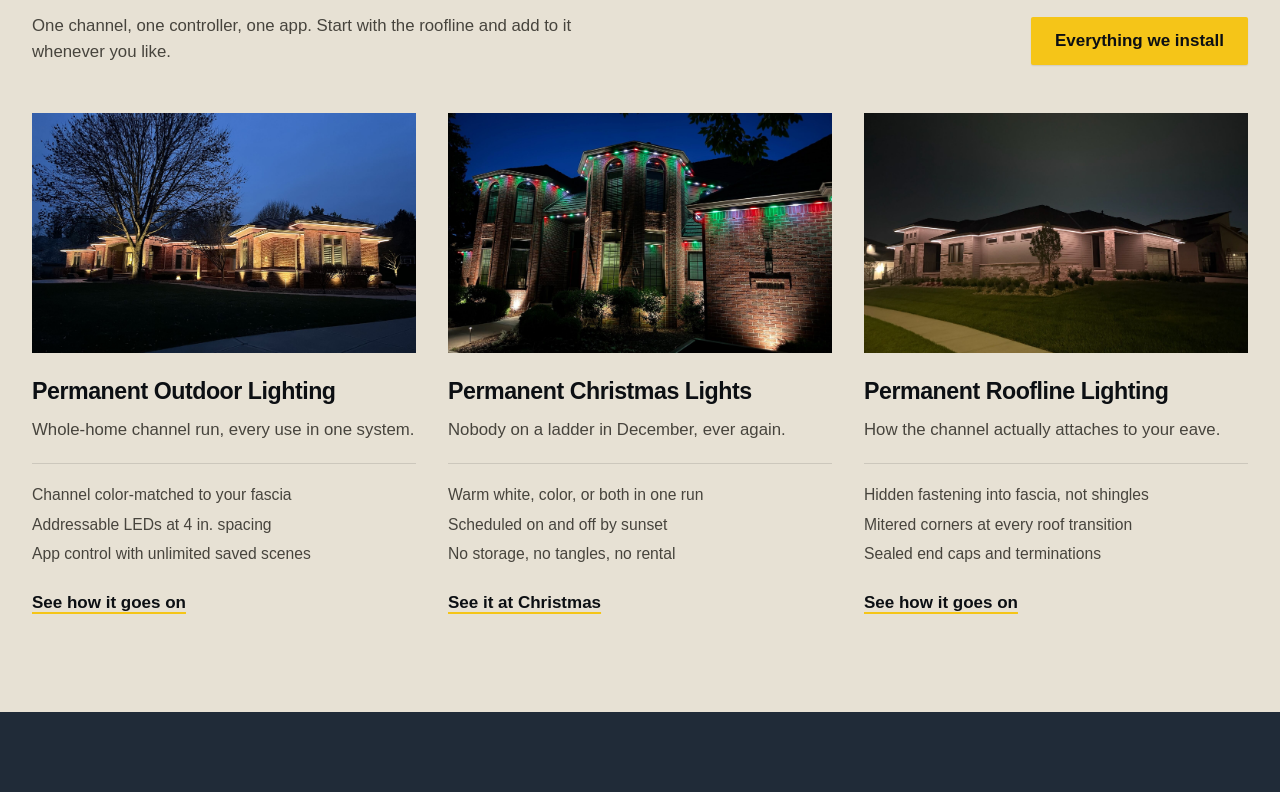
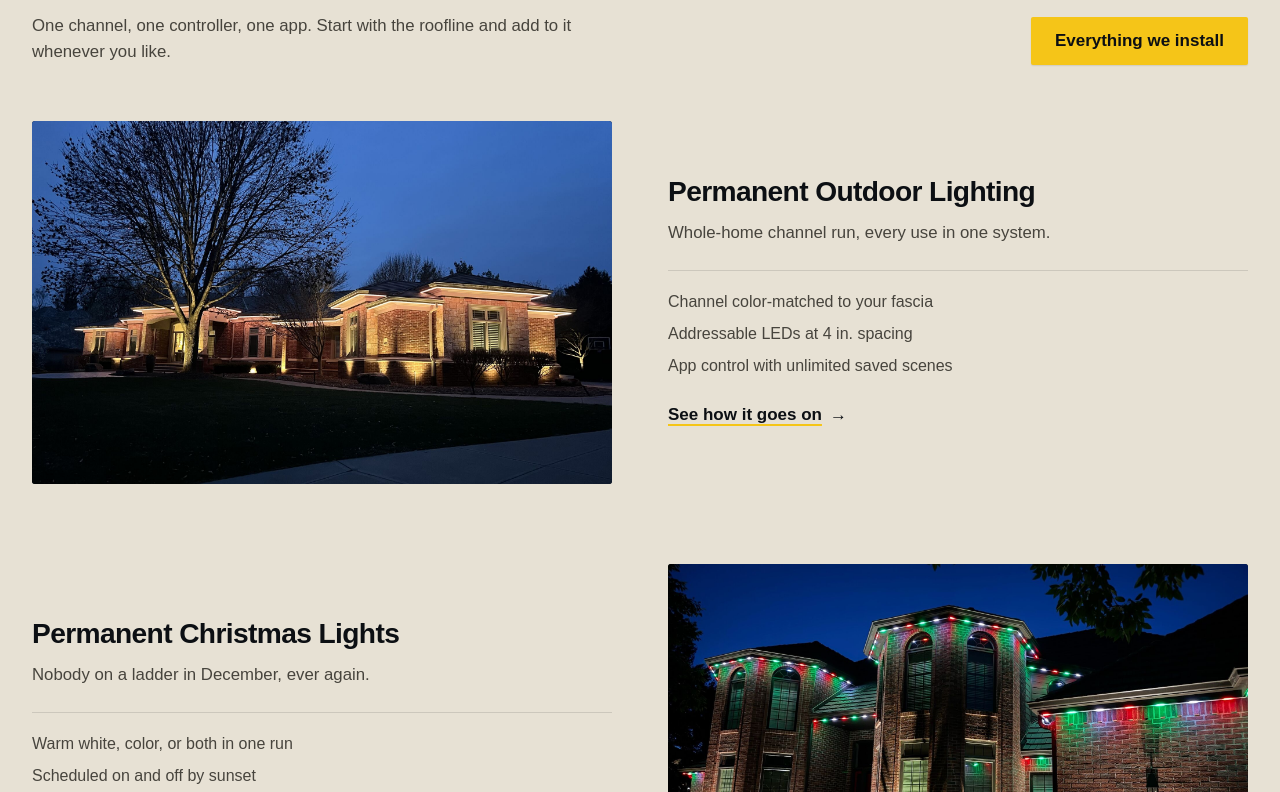
Before and after one commit to kvelasquez315/brytr-site, a Next.js app: page / in a window 1280 px wide. Shown: the part 968-1760 px from the top of the page. Built offline with nearby package versions, Linux system fonts and the light colour scheme; a web font is replaced by a local one.

Commit message:
Installs as staggered wide rows, arrow affordance, no box-drawing banners

```diff
--- a/components/sections/home-v2.tsx
+++ b/components/sections/home-v2.tsx
@@ -8,7 +8,7 @@ import { googleLogo } from "@/content/badges";
 import { Button } from "@/components/ui/button";
 import { QuoteForm } from "@/components/ui/bits";
 
-/* ═══ THE THIRD DESIGN, AND WHAT THE SECOND ONE GOT WRONG ═══════════════════════════════
+/* THE THIRD DESIGN, AND WHAT THE SECOND ONE GOT WRONG
  *
  * Round one was a mosaic: 66 boxed containers, 28 headings, 172 amber elements, 187 pieces of
  * 13-15px text against 13 large ones. The client called it jumbled and he was right.
@@ -32,7 +32,7 @@ import { QuoteForm } from "@/components/ui/bits";
  *
  * TruGreen is not sparse. It is *ordered*. Every section is a two or three column
  * composition that fills its width, headlines are short enough to sit on one or two lines,
- * and there are bullet lists — which round two had stripped out as clutter. What makes it
+ * and there are bullet lists -- which round two had stripped out as clutter. What makes it
  * feel calm is that each section has ONE structure, repeated cleanly, not that each section
  * is nearly empty.
  *
@@ -55,56 +55,71 @@ import { QuoteForm } from "@/components/ui/bits";
  *   THE GROUND CHANGE IS THE DIVIDER.  So is this.
  */
 
-/* ── 2 · WHAT WE INSTALL ───────────────────────────────────────────────────────────────
+/* 2 - WHAT WE INSTALL
  *
- * Three equal cards filling the row, the way TruGreen's contact section and comparison
- * section both do it. Round two made this one 21:9 tile the width of the column with two
- * beneath, which left an enormous picture and a lot of nothing. Each card: photograph at
- * 4:3, name, one line, three things it includes. That is enough to fill a third of 1,440px
- * without a single decorative element.
+ * STAGGERED ROWS, NOT A CARD GRID. The client, on the version that stood here: still very
+ * blocky and robotic, looks very AI. He is right, and the reason is that every section on the
+ * page had become the same object -- a symmetric grid of equal-width rectangles. Three of those
+ * in a row is what "AI-generated" looks like, regardless of how well each one is set.
+ *
+ * propertypest.com, which he named, does not repeat one archetype. Its five pest cards are a
+ * five-across row with a right-aligned arrow; its three service types are WIDE ROWS with the
+ * image on the left and the copy on the right; its process is a numbered vertical timeline; its
+ * areas are plain multi-column lists. Different shape per section, so nothing reads as a
+ * template being refilled.
+ *
+ * So this section takes the wide-row pattern: photograph one side, copy the other, alternating
+ * sides down the three. It is the same content as the three cards, arranged so the eye moves
+ * across rather than scanning three identical columns, and it gives the page an archetype the
+ * photograph grid and the review cards do not use. The arrow is Property Pest's affordance and
+ * it is worth stealing: a card with a destination marked reads as designed, a card without one
+ * reads as generated.
  */
 const LEAD = ["permanent-outdoor-lighting", "permanent-christmas-lights", "permanent-roofline-lighting"];
 
-function ServiceCard({ slug }: { slug: string }) {
+function Arrow() {
+  return (
+    <span className="ml-2 inline-block transition-transform duration-[--dur-fast] group-hover:translate-x-1" aria-hidden>
+      &rarr;
+    </span>
+  );
+}
+
+function ServiceRow({ slug, flip }: { slug: string; flip?: boolean }) {
   const svc = services.find((s) => s.slug === slug);
   const img = svc?.photo ? images[svc.photo] : undefined;
   if (!svc) return null;
   return (
-    <article className="flex flex-col">
+    <Link
+      href={`/services/${svc.slug}`}
+      data-spot
+      className="group grid items-center gap-8 lg:grid-cols-2 lg:gap-14"
+    >
       {img?.src && (
-        <Link href={`/services/${svc.slug}`} data-spot className="group block overflow-hidden">
-          <div className="relative aspect-16/10 w-full overflow-hidden bg-primary">
+        <div className={`relative aspect-16/10 w-full overflow-hidden rounded-lg bg-primary ${flip ? "lg:order-2" : ""}`}>
           <Image
             src={img.src}
             alt={img.alt}
             fill
-              sizes="(min-width:1024px) 33vw, (min-width:640px) 50vw, 100vw"
+            sizes="(min-width:1024px) 50vw, 100vw"
             className="object-cover transition-transform duration-[--dur-slow] ease-[--ease-out-expo] group-hover:scale-[1.03]"
           />
         </div>
-        </Link>
       )}
-      <h3 className="mt-6 font-display text-[1.45rem] font-bold leading-tight tracking-[-0.02em] text-foreground">
-        <Link href={`/services/${svc.slug}`} className="hover:underline decoration-accent decoration-2 underline-offset-4">
-          {svc.name}
-        </Link>
-      </h3>
-      <p className="mt-2.5 text-[1.05rem] leading-relaxed text-muted-foreground">{svc.short}</p>
-      <ul className="mt-5 flex-1 space-y-2 border-t border-border pt-5">
+      <div className={flip ? "lg:order-1" : ""}>
+        <h3 className="display-section text-foreground">{svc.name}</h3>
+        <p className="lead mt-3 text-muted-foreground">{svc.short}</p>
+        <ul className="mt-6 space-y-2.5 border-t border-border pt-5">
           {svc.includes.slice(0, 3).map((i) => (
-          <li key={i} className="text-[0.98rem] leading-snug text-muted-foreground">{i}</li>
+            <li key={i} className="text-[1rem] leading-snug text-muted-foreground">{i}</li>
           ))}
         </ul>
-      <div className="mt-6">
-        <Link
-          href={`/services/${svc.slug}`}
-          data-spot
-          className="font-semibold text-foreground underline decoration-accent decoration-2 underline-offset-4"
-        >
+        <p className="mt-6 font-semibold text-foreground underline decoration-accent decoration-2 underline-offset-4">
           {svc.name === "Permanent Christmas Lights" ? "See it at Christmas" : "See how it goes on"}
+          <Arrow />
+        </p>
+      </div>
     </Link>
-      </div>
-    </article>
   );
 }
 
@@ -125,15 +140,15 @@ export function Installs() {
           <Button asChild size="md"><Link href="/services">Everything we install</Link></Button>
         </div>
 
-        <div className="mt-12 grid gap-10 sm:grid-cols-2 lg:grid-cols-3 lg:gap-8">
-          {LEAD.map((s) => <ServiceCard key={s} slug={s} />)}
+        <div className="mt-14 space-y-16 lg:space-y-20">
+          {LEAD.map((s, i) => <ServiceRow key={s} slug={s} flip={i % 2 === 1} />)}
         </div>
       </div>
     </section>
   );
 }
 
-/* ── 4 · WHAT PEOPLE SAY ───────────────────────────────────────────────────────────────
+/* 4 - WHAT PEOPLE SAY
  *
  * Real Google review cards. Round three set them as three bare quotes in columns, which read
  * as copy we had written about ourselves. A card with the reviewer, a star row and the source
@@ -229,7 +244,7 @@ export function Proof() {
   );
 }
 
-/* ── 5 · THE WORK ──────────────────────────────────────────────────────────────────────
+/* 5 - THE WORK
  *
  * THE FULL-BLEED BAND IS GONE, and it was a genuine bug rather than a taste call.
  * `aspect-21/9` and `max-h-[24rem]` were fighting each other: the element wanted to be
@@ -245,12 +260,12 @@ export function Proof() {
  * again: pick one.
  */
 const WORK: { key: string; scene: string; note: string }[] = [
-  { key: "homeBrickGablesGold", scene: "Warm white",       note: "A complicated roof. More gables means more corners to get right." },
-  { key: "seqRedGreen",         scene: "Red and green",     note: "The same house, the December scene, one tap apart." },
-  { key: "poolPergolaDusk",     scene: "Pergola run",       note: "Pool at dusk. The reason people buy the overhead run." },
-  { key: "homeShakeBrick",      scene: "Warm white",        note: "Downlights along every eave and gable on a traditional elevation." },
-  { key: "homeWideRanch",       scene: "One long run",      note: "The hardest elevation to light. A straight run shows every sag." },
-  { key: "homePrairieTwilight", scene: "Civil twilight",    note: "The twenty minutes when this product looks its best." },
+  { key: "homeBrickGablesGold", scene: "Warm white", note: "A complicated roof. More gables means more corners to get right." },
+  { key: "seqRedGreen", scene: "Red and green", note: "The same house, the December scene, one tap apart." },
+  { key: "poolPergolaDusk", scene: "Pergola run", note: "Pool at dusk. The reason people buy the overhead run." },
+  { key: "homeShakeBrick", scene: "Warm white", note: "Downlights along every eave and gable on a traditional elevation." },
+  { key: "homeWideRanch", scene: "One long run", note: "The hardest elevation to light. A straight run shows every sag." },
+  { key: "homePrairieTwilight", scene: "Civil twilight", note: "The twenty minutes when this product looks its best." },
 ];
 
 export function Work() {
@@ -315,7 +330,10 @@ export function Work() {
                 />
               </div>
               <div className="flex flex-1 flex-col px-5 py-4">
-                <p className="font-display text-[1.05rem] font-bold leading-tight text-on-dark">{w.scene}</p>
+                <p className="font-display text-[1.05rem] font-bold leading-tight text-on-dark">
+                  {w.scene}
+                  <Arrow />
+                </p>
                 <p className="mt-1.5 text-[0.9rem] leading-snug text-on-dark-muted">{w.note}</p>
               </div>
             </Link>
@@ -326,7 +344,7 @@ export function Work() {
   );
 }
 
-/* ── 6 · THE HARDWARE, AND WHY US ──────────────────────────────────────────────────────
+/* 6 - THE HARDWARE, AND WHY US
  *
  * Two columns, and the client's read of the flat version was right twice over: it needed
  * colour, and he asked about logos.
@@ -441,7 +459,7 @@ export function Hardware() {
   );
 }
 
-/* ── 7 · THE CLOSER ───────────────────────────────────────────────────────────────────
+/* 7 - THE CLOSER
  *
  * Text and the form, two columns, with the phone number as the fallback for anyone who would
  * rather talk. Short, because the page has already made its case.
@@ -472,7 +490,7 @@ export function Closer() {
   );
 }
 
-/* ── 5b · THE BAND ────────────────────────────────────────────────────────────────────
+/* 5b - THE BAND
  *
  * The client, on the third pass: not enough design or colour. He is right, and the page had
  * none of the one device that fixes both at once. TruGreen puts a coloured call-to-action
```
Lines whose indentation alone changed are shown as unchanged.
